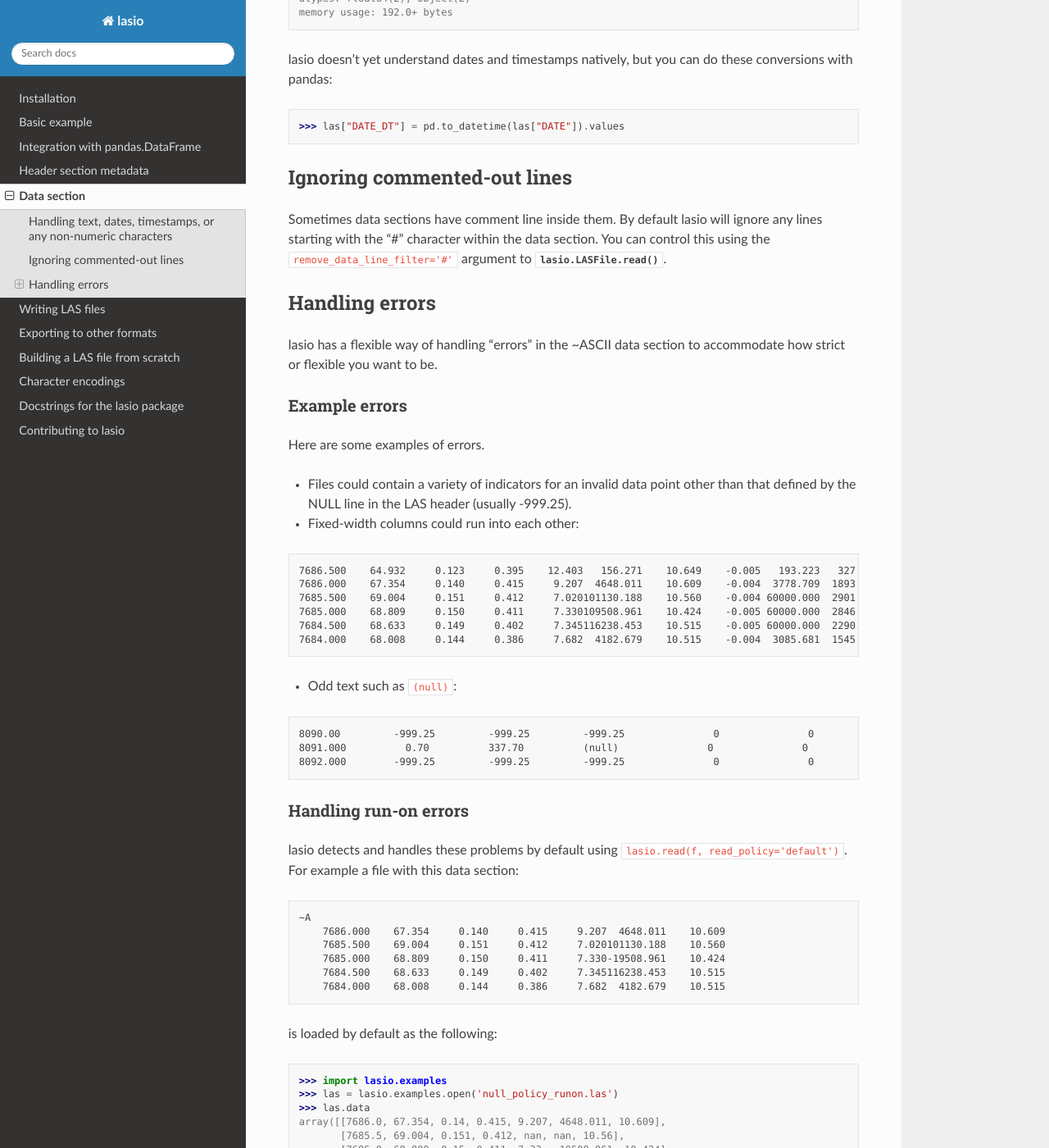
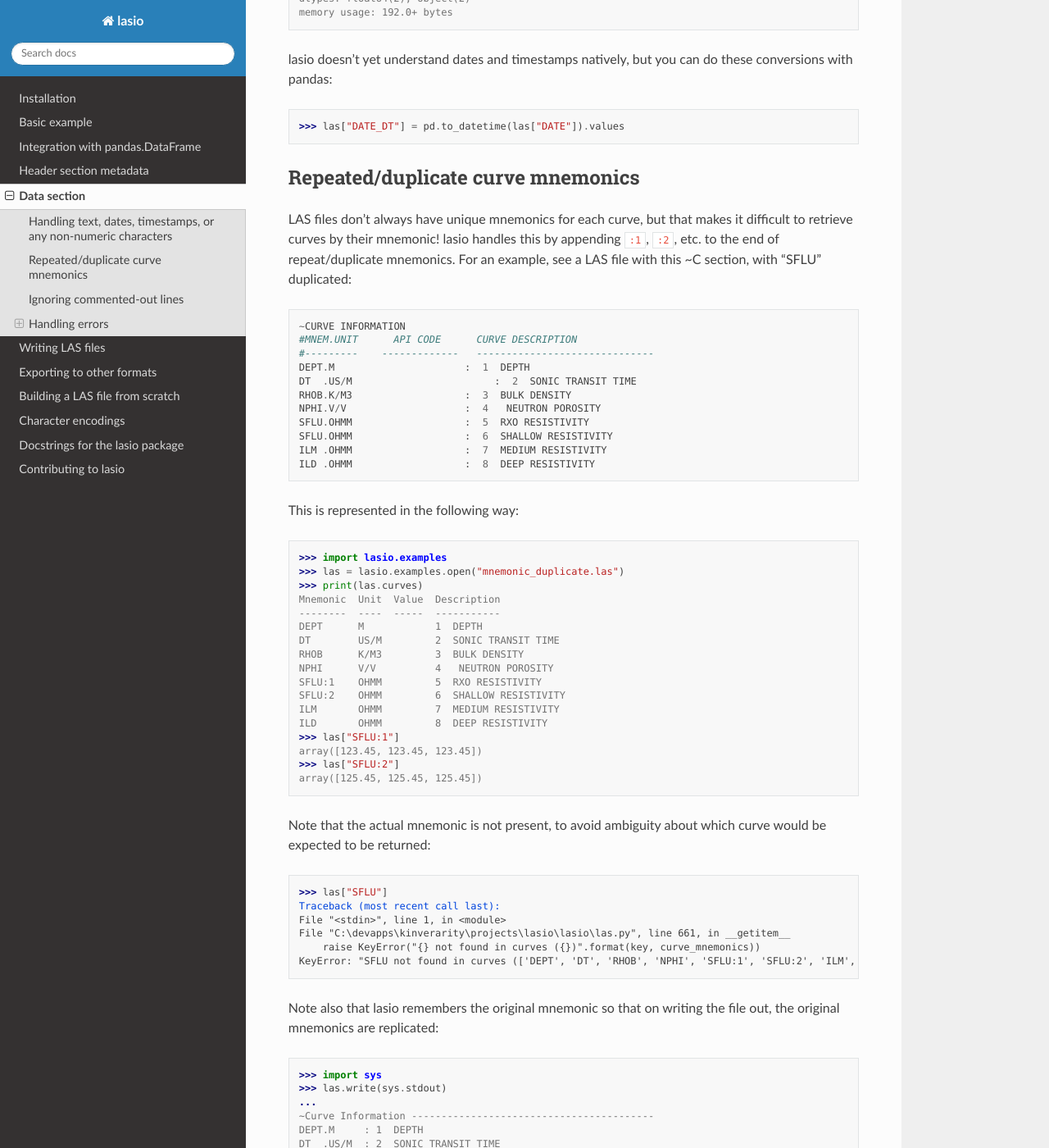
Before and after one commit to kinverarity1/lasio, a Sphinx documentation site: the page built from docs/source/data-section.rst, in a window 1280 px wide and 1400 px high, scrolled down 878 px. Shown: the whole window at 82% size. Built offline with Sphinx 7.4.7 and the Read the Docs theme 2.0.0, drawn with Linux system fonts in a browser that asks for light colours; formulas are drawn with MathJax 3; some of the changed text lies outside the part shown.

Commit message:
Discuss duplicate mnemonics in docs

```diff
--- a/docs/source/data-section.rst
+++ b/docs/source/data-section.rst
@@ -48,6 +48,77 @@ lasio doesn't yet understand dates and timestamps natively, but you
 can do these conversions with pandas:
 
     >>> las["DATE_DT"] = pd.to_datetime(las["DATE"]).values
+
+Repeated/duplicate curve mnemonics
+~~~~~~~~~~~~~~~~~~~~~~~~~~~~~~~~~~
+
+LAS files don't always have unique mnemonics for each curve, but that
+makes it difficult to retrieve curves by their mnemonic! lasio handles this
+by appending ``:1``, ``:2``, etc. to the end of repeat/duplicate mnemonics.
+For an example, see a LAS file with this ~C section, with "SFLU" duplicated:
+
+.. code-block::
+
+    ~CURVE INFORMATION
+    #MNEM.UNIT      API CODE      CURVE DESCRIPTION
+    #---------    -------------   ------------------------------
+    DEPT.M                      :  1  DEPTH
+    DT  .US/M     		     :  2  SONIC TRANSIT TIME
+    RHOB.K/M3                   :  3  BULK DENSITY
+    NPHI.V/V                    :  4   NEUTRON POROSITY
+    SFLU.OHMM                   :  5  RXO RESISTIVITY
+    SFLU.OHMM                   :  6  SHALLOW RESISTIVITY
+    ILM .OHMM                   :  7  MEDIUM RESISTIVITY
+    ILD .OHMM                   :  8  DEEP RESISTIVITY
+
+This is represented in the following way:
+
+    >>> import lasio.examples
+    >>> las = lasio.examples.open("mnemonic_duplicate.las")
+    >>> print(las.curves)
+    Mnemonic  Unit  Value  Description
+    --------  ----  -----  -----------
+    DEPT      M            1  DEPTH
+    DT        US/M         2  SONIC TRANSIT TIME
+    RHOB      K/M3         3  BULK DENSITY
+    NPHI      V/V          4   NEUTRON POROSITY
+    SFLU:1    OHMM         5  RXO RESISTIVITY
+    SFLU:2    OHMM         6  SHALLOW RESISTIVITY
+    ILM       OHMM         7  MEDIUM RESISTIVITY
+    ILD       OHMM         8  DEEP RESISTIVITY
+    >>> las["SFLU:1"]
+    array([123.45, 123.45, 123.45])
+    >>> las["SFLU:2"]
+    array([125.45, 125.45, 125.45])
+
+Note that the actual mnemonic is not present, to avoid ambiguity about
+which curve would be expected to be returned:
+
+.. code-block:: python
+
+    >>> las["SFLU"]
+    Traceback (most recent call last):
+    File "<stdin>", line 1, in <module>
+    File "C:\devapps\kinverarity\projects\lasio\lasio\las.py", line 661, in __getitem__
+        raise KeyError("{} not found in curves ({})".format(key, curve_mnemonics))
+    KeyError: "SFLU not found in curves (['DEPT', 'DT', 'RHOB', 'NPHI', 'SFLU:1', 'SFLU:2', 'ILM', 'ILD'])"
+
+Note also that lasio remembers the original mnemonic so that on writing the file
+out, the original mnemonics are replicated:
+
+    >>> import sys
+    >>> las.write(sys.stdout)
+    ...
+    ~Curve Information -----------------------------------------
+    DEPT.M     : 1  DEPTH
+    DT  .US/M  : 2  SONIC TRANSIT TIME
+    RHOB.K/M3  : 3  BULK DENSITY
+    NPHI.V/V   : 4   NEUTRON POROSITY
+    SFLU.OHMM  : 5  RXO RESISTIVITY
+    SFLU.OHMM  : 6  SHALLOW RESISTIVITY
+    ILM .OHMM  : 7  MEDIUM RESISTIVITY
+    ILD .OHMM  : 8  DEEP RESISTIVITY
+    ...
 
 Ignoring commented-out lines
 ~~~~~~~~~~~~~~~~~~~~~~~~~~~~
```
Also changed, not shown: 1 other file.
